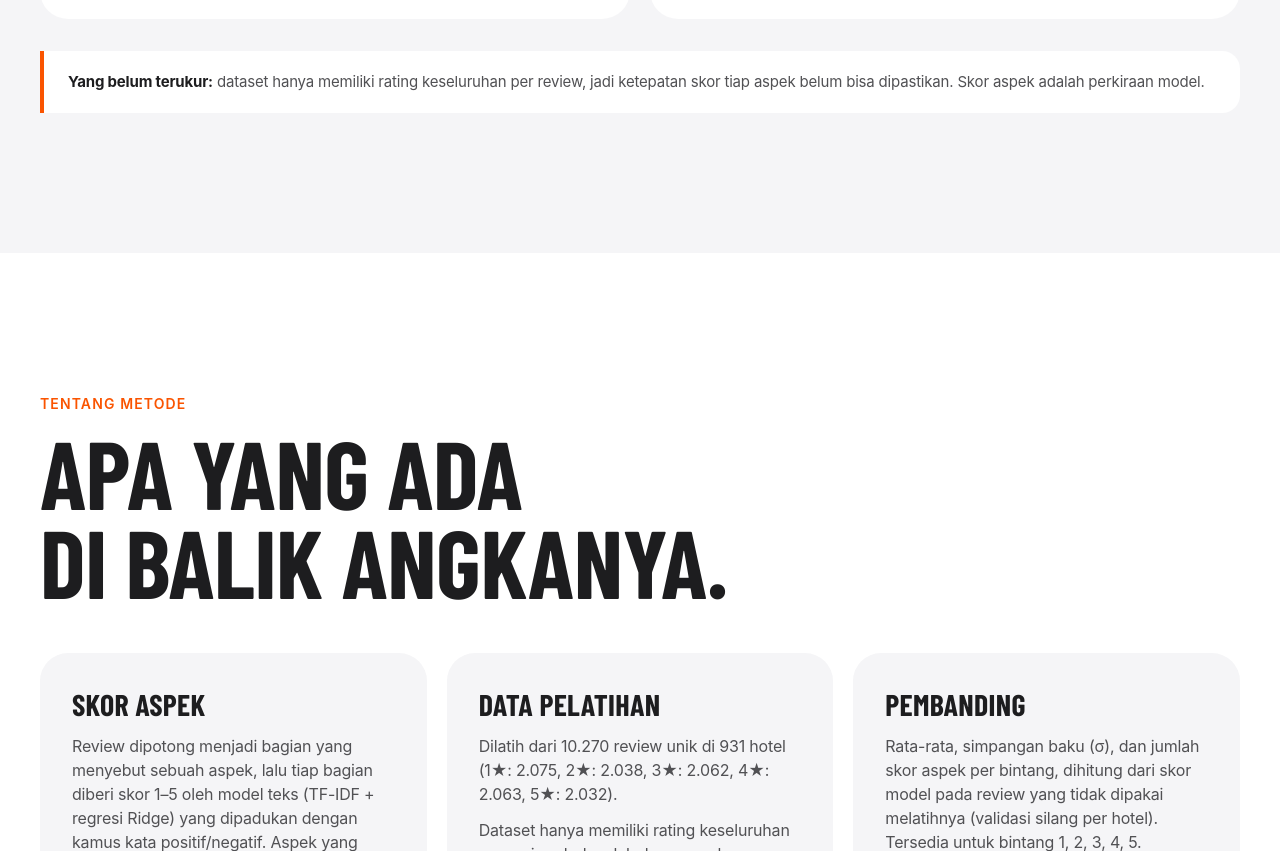
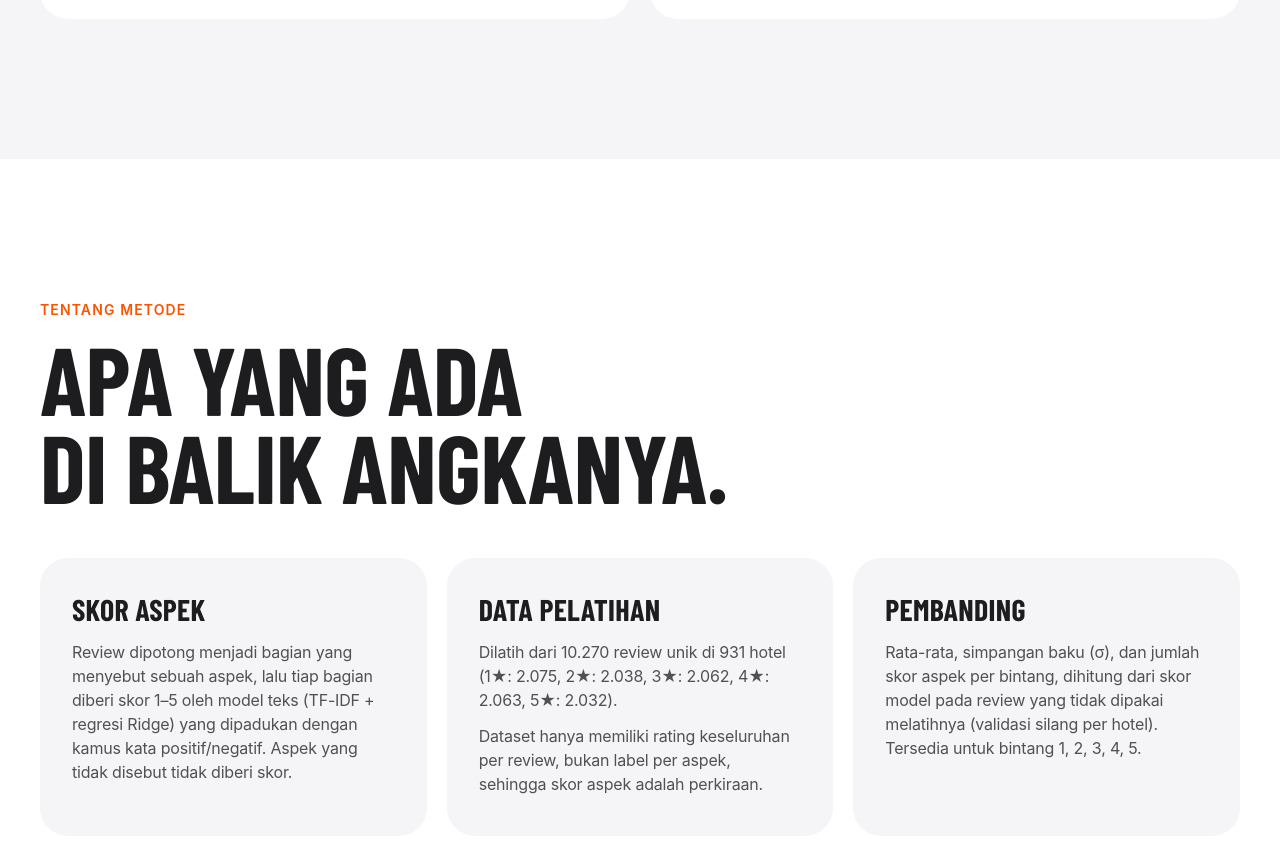
Before and after one commit to MalvinFerdinand213/hotel-apps-demo, a plain HTML site: page public/index.html in a window 1280 px wide. Shown: the part 6400-7251 px from the top of the page. Drawn offline with nearby package versions, Linux system fonts and the light colour scheme; no server answers; a web font is replaced by a local one.

Commit message:
Update index.html

```diff
--- a/public/index.html
+++ b/public/index.html
@@ -243,7 +243,6 @@
           <figure class="fig reveal"><img src="img/fig_11_kalibrasi_confusion.png" alt="Kalibrasi dan confusion matrix" loading="lazy"><figcaption><b>Skor naik seiring rating asli.</b> Review positif paling mudah dikenali, review netral (rating 3) paling sulit.</figcaption></figure>
           <figure class="fig reveal"><img src="img/fig_12_subgrup.png" alt="Kinerja per bintang dan bahasa" loading="lazy"><figcaption><b>Lemah di review bahasa Inggris</b> dan hotel bintang tinggi, karena kamus dan kata kunci terutama berbahasa Indonesia.</figcaption></figure>
         </div>
-        <p class="honest reveal"><b>Yang belum terukur:</b> dataset hanya memiliki rating keseluruhan per review, jadi ketepatan skor tiap aspek belum bisa dipastikan. Skor aspek adalah perkiraan model.</p>
       </div>
     </section>
 
```
